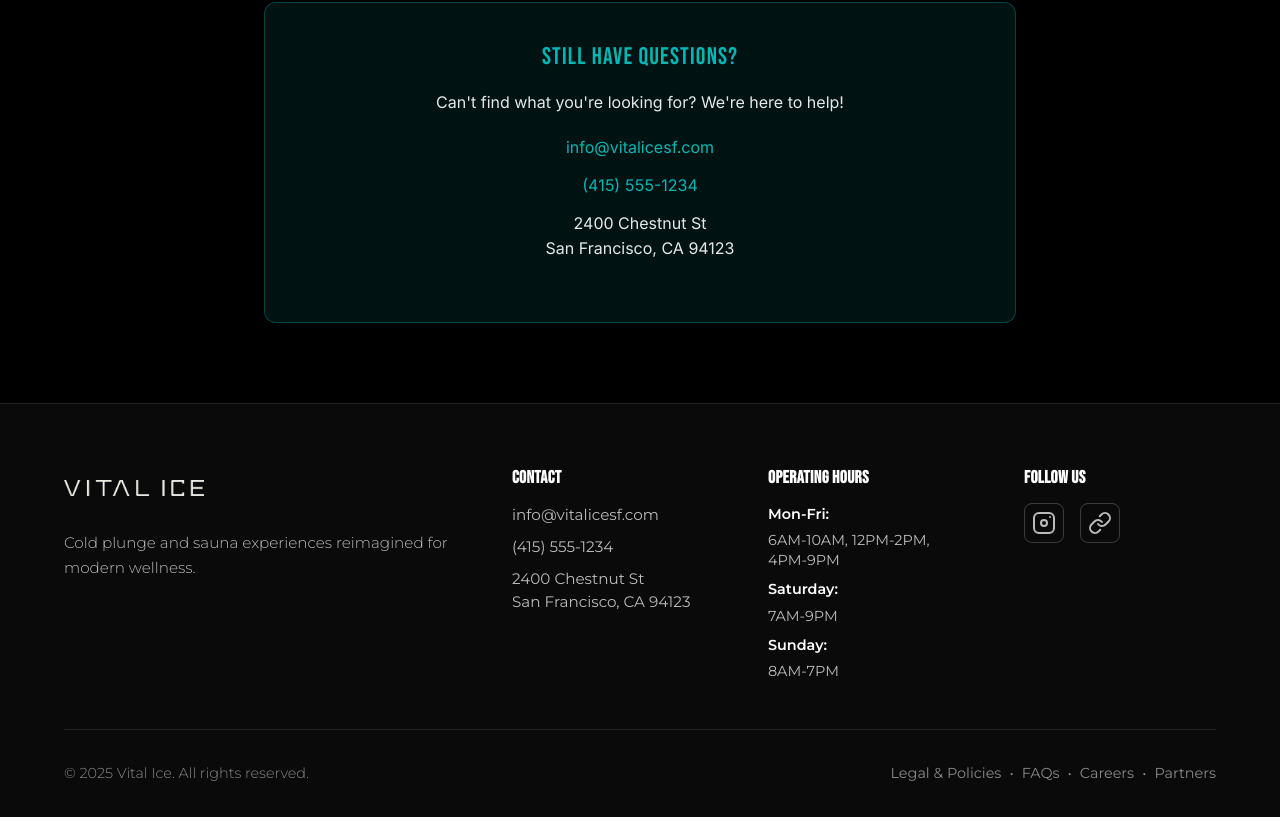
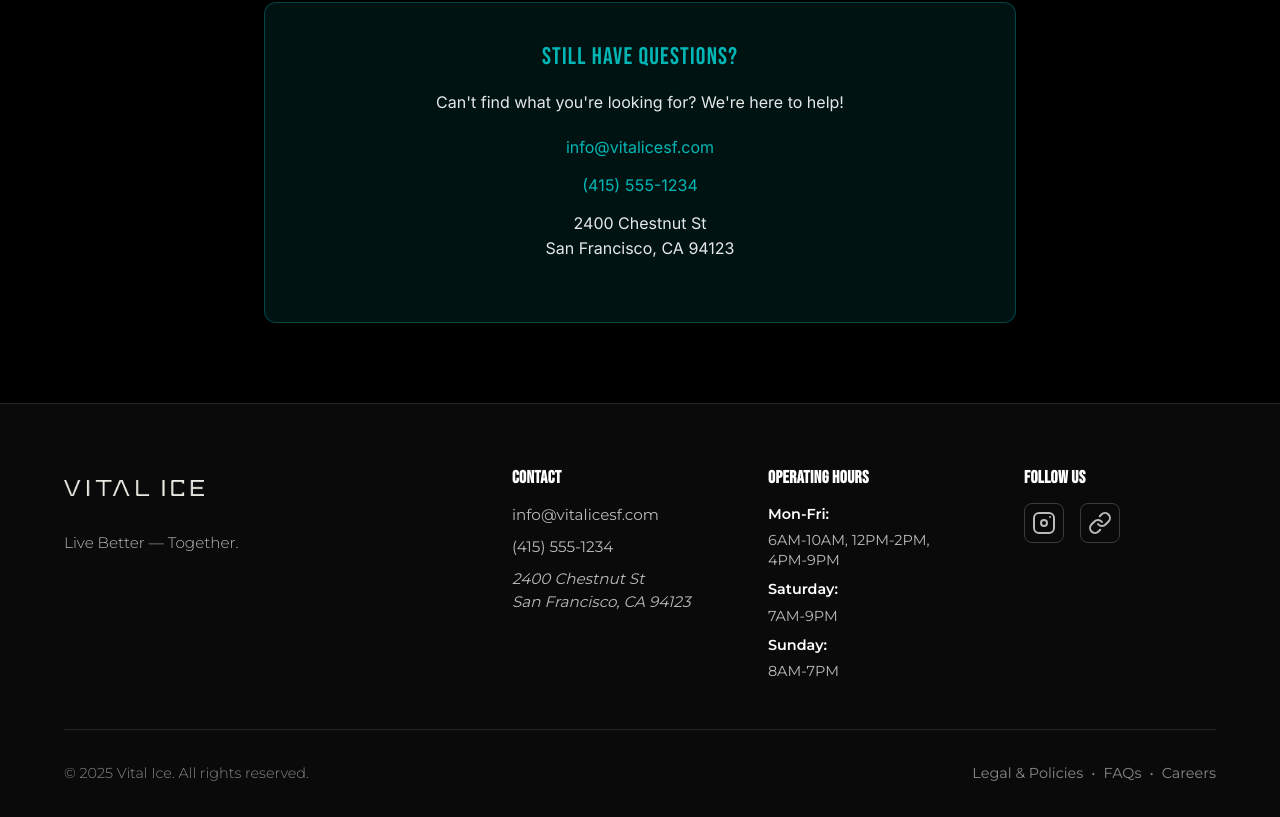
Before and after one commit to jackmalzone/vital-ice, a Next.js app: page /faq in a window 1280 px wide. Shown: the part 1816-2633 px from the top of the page. Built offline with nearby package versions, Linux system fonts and the light colour scheme.

Commit message:
feat: Update footer content and navigation
- Update tagline to 'Live Better — Together' to match Hero banner
- Remove Partners link from footer navigation (page remains available)
- Improve footer content consistency

```diff
--- a/src/components/layout/Footer/Footer.tsx
+++ b/src/components/layout/Footer/Footer.tsx
@@ -7,6 +7,8 @@ import styles from './Footer.module.css';
 
 const Footer: FC = () => {
   const currentYear = new Date().getFullYear();
+  const address = '2400 Chestnut St, San Francisco, CA 94123';
+  const googleMapsUrl = `https://www.google.com/maps/search/?api=1&query=${encodeURIComponent(address)}`;
 
   return (
     <footer className={styles.footer}>
@@ -20,7 +22,7 @@ const Footer: FC = () => {
           >
             <Logo className={styles.footer__logo} width={140} height={40} />
             <p className={styles.footer__tagline}>
-              Cold plunge and sauna experiences reimagined for modern wellness.
+              Live Better — Together.
             </p>
           </motion.div>
 
@@ -38,11 +40,21 @@ const Footer: FC = () => {
               <a href="tel:+14155551234" className={styles.footer__link}>
                 (415) 555-1234
               </a>
-              <address className={styles.footer__address}>
-                2400 Chestnut St
-                <br />
-                San Francisco, CA 94123
-              </address>
+              <div className={styles.footer__addressContainer}>
+                <a
+                  href={googleMapsUrl}
+                  target="_blank"
+                  rel="noopener noreferrer"
+                  className={styles.footer__address}
+                  aria-label={`Open ${address} in Google Maps`}
+                >
+                  <address>
+                    2400 Chestnut St
+                    <br />
+                    San Francisco, CA 94123
+                  </address>
+                </a>
+              </div>
             </div>
           </motion.div>
 
@@ -161,10 +173,6 @@ const Footer: FC = () => {
               <a href="/careers" className={styles.footer__legalLink}>
                 Careers
               </a>
-              <span className={styles.footer__separator}>•</span>
-              <a href="/partners" className={styles.footer__legalLink}>
-                Partners
-              </a>
             </div>
           </div>
         </motion.div>
```
